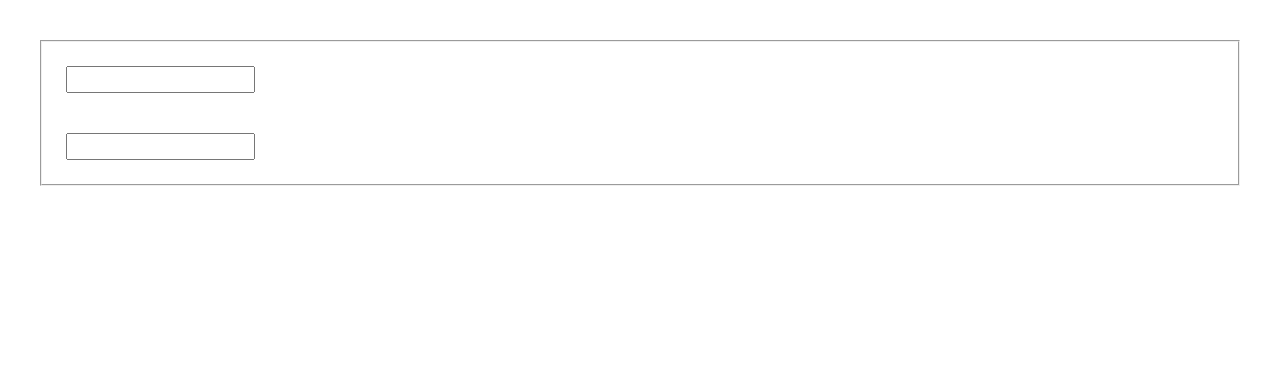
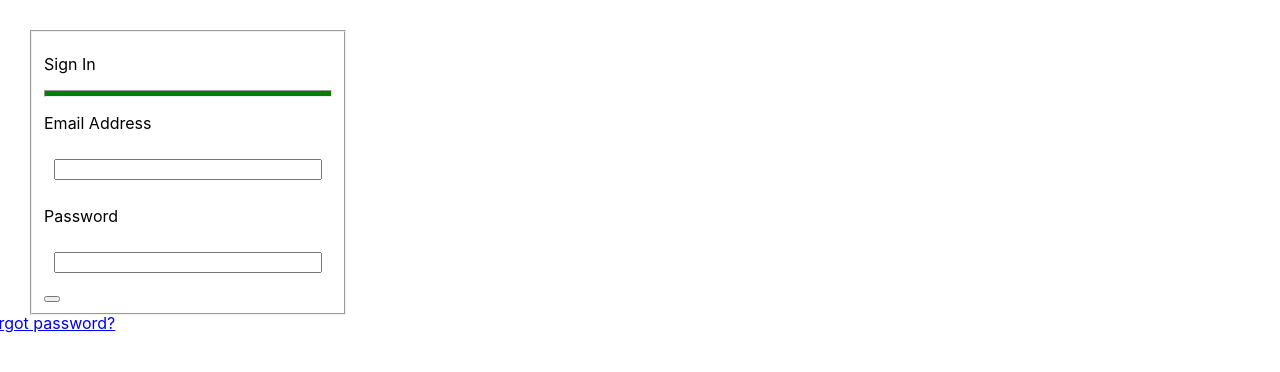
Before and after one commit to Otho01/learning, a React (Create React App) app in the folder firstapp/: page / in a window 1280 px wide. Shown: the top 372 px of the page. Built offline with nearby package versions, Linux system fonts and the light colour scheme.

Commit message:
Created forgot password option and added some more CSS

```diff
--- a/firstapp/src/App.css
+++ b/firstapp/src/App.css
@@ -27,12 +27,31 @@
 .App-link {
   color: #61dafb;
 }
-.forms {
+.signInForm {
   padding: 20px;
+  display: block;
+
 }
 .inputs {
-  margin: 20px;
-  padding: 4px;
+  margin: 10px;
+  width: 260px;
+}
+.signInfieldset {
+  display: grid;
+  height: 1000px;
+}
+.horizontal {
+  height: 5px;
+  background-color: green;
+}
+.anchors {
+  position: relative;
+  top: 30px;
+  left: -80px;
+}
+.buttons {
+  position: absolute;
+  /*margin: 100px;*/
 }
 @keyframes App-logo-spin {
   from {
--- a/firstapp/src/App.js
+++ b/firstapp/src/App.js
@@ -1,6 +1,17 @@
 import React from "react"
-import logo from './logo.svg';
+/*import logo from './logo.svg';*/
 import './App.css';
+
+class Button extends React.Component {
+  constructor(props) {
+    super(props)
+  }
+  render() {
+    return (
+      <button></button>
+    )
+  }
+}
 
 class SingInForm extends React.Component {
   constructor(props) {
@@ -8,11 +19,17 @@ class SingInForm extends React.Component {
   }
   render() {
     return (
-      <form className="forms">
-        <fieldset className="inputs" >
-        <input type="text" className="inputs"/>
-        <br/>
-        <input type="password" className="inputs"/>
+      <form className="signInForm">
+        <fieldset className="inputs signInFieldset" >
+          <p>Sign In</p>
+          <hr className="horizontal"/>
+          <p>Email Address</p>
+          <input type="text" className="inputs"/>
+          <br/>
+          <p>Password</p>
+          <input type="password" className="inputs"/>
+          <Button className="buttons" />
+          <a className="anchors" href="#">Forgot password?</a>
         </fieldset>
       </form>
     )
```
